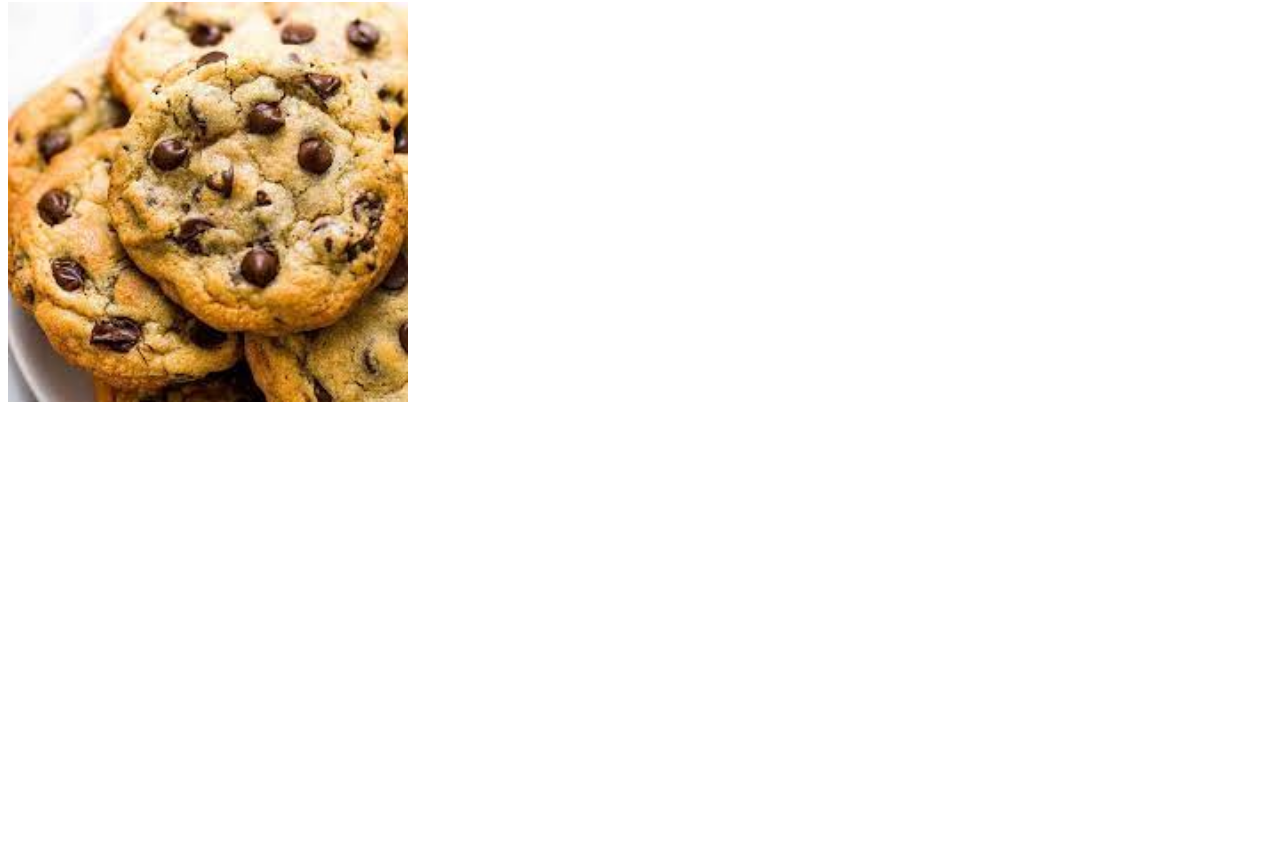
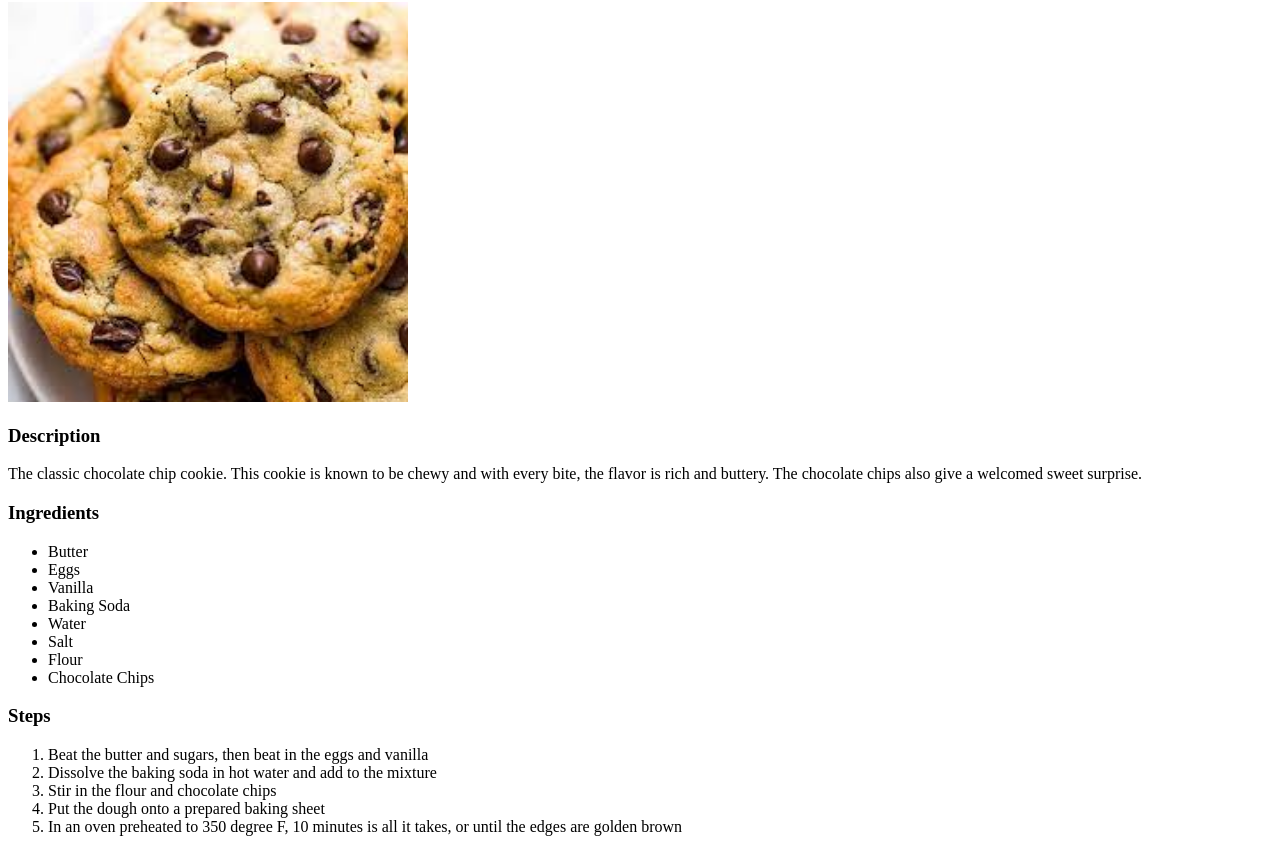
Before and after one commit to JMFCDL/odin-recipes, a plain HTML site: page recipes/chocolate-cookies.html in a window 1280 px wide. Shown: the part 78-930 px from the top of the page. Before the commit the page ends 800 px from the top, so only its background shows below. Drawn offline with Linux system fonts and the light colour scheme.

Commit message:
finish chocolate-cookies.html page, adjust name of link in index.html

```diff
--- a/recipes/chocolate-cookies.html
+++ b/recipes/chocolate-cookies.html
@@ -9,5 +9,29 @@
     <body>
         <h1>Chocolate Chip Cookies</h1>
         <img src="../image-recipe/cookies.jpeg" alt="Cookie" height="400" width="400">
+
+        <h3>Description</h3>
+        <p> The classic chocolate chip cookie. This cookie is known to be chewy and with every bite, the flavor is rich and buttery. The chocolate chips also give a welcomed sweet surprise. </p>
+
+        <h3>Ingredients</h3>
+        <ul>
+            <li>Butter</li>
+            <li>Eggs</li>
+            <li>Vanilla</li>
+            <li>Baking Soda</li>
+            <li>Water</li>
+            <li>Salt</li>
+            <li>Flour </li>
+            <li>Chocolate Chips</li>
+        </ul>
+
+        <h3>Steps</h3>
+        <ol>
+            <li>Beat the butter and sugars, then beat in the eggs and vanilla</li>
+            <li>Dissolve the baking soda in hot water and add to the mixture</li>
+            <li>Stir in the flour and chocolate chips</li>
+            <li>Put the dough onto a prepared baking sheet</li>
+            <li>In an oven preheated to 350 degree F, 10 minutes is all it takes, or until the edges are golden brown</li>
+        </ol>
     </body>
 </html>
```
Also changed, not shown: index.html (+1 -1 lines).
